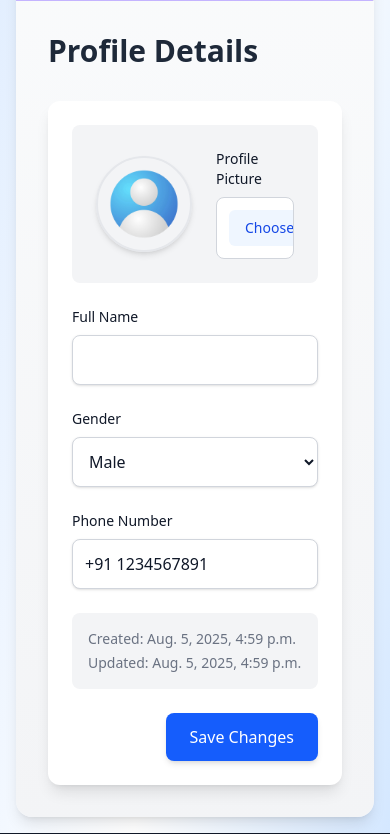
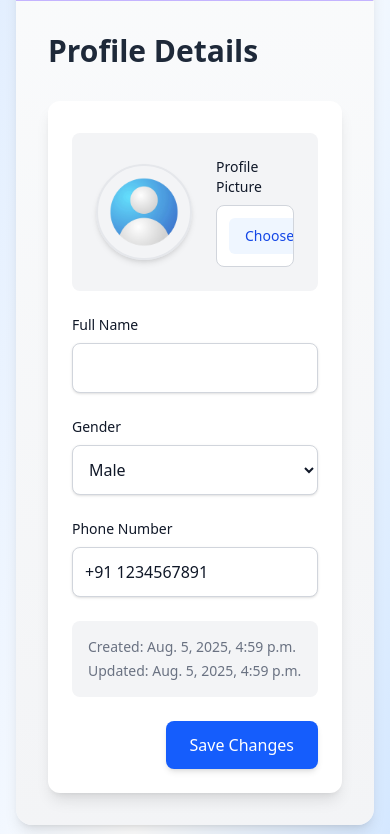
Before and after one commit to Prabhatsingh001/URL.ly, a Django app: page /accounts/profile-edit/e3273208-6754-4d81-aac5-9370b465054f/ in a window 390 px wide. Shown: the part 423-1257 px from the top of the page. Run offline with Django 5.2, Linux system fonts and the light colour scheme; the visitor is signed in with stand-in values (Sample User, id 1); style sheets or scripts are compiled from the project's sources; some libraries are stand-ins or nearby versions.

Commit message:
responsive design

```diff
--- a/UrlShortner/Auth/templates/profile.html
+++ b/UrlShortner/Auth/templates/profile.html
@@ -3,7 +3,7 @@
 
 {% block profile_content %}
   <div class="max-w-2xl mx-auto p-6 bg-white rounded-xl shadow-lg space-y-6">
-    <div class="flex items-center space-x-6 bg-gray-100 p-6 rounded-lg transition-all duration-300 hover:shadow-md">
+    <div class="flex flex-wrap mt-2 md:mt-0 items-center space-x-6 bg-gray-100 p-6 rounded-lg transition-all duration-300 hover:shadow-md">
       <div class="relative group">
         {% if profile.profile_image %}
           <img src="{{ profile.profile_image.url }}" alt="Profile Avatar"
--- a/UrlShortner/Auth/templates/profile_setting.html
+++ b/UrlShortner/Auth/templates/profile_setting.html
@@ -5,7 +5,7 @@
   <form class="space-y-6 max-w-2xl mx-auto p-6 bg-white rounded-xl shadow-lg" method="POST" enctype="multipart/form-data">
     {% csrf_token %}
 
-    <div class="flex items-center space-x-6 mb-6 bg-gray-100 p-6 rounded-lg transition-all duration-300 hover:shadow-md">
+    <div class="flex flex-wrap mt-2 md:mt-0 items-center space-x-6 mb-6 bg-gray-100 p-6 rounded-lg transition-all duration-300 hover:shadow-md">
       <div class="relative group">
         {% if profile.profile_image %}
           <img src="{{ profile.profile_image.url }}" alt="Profile Avatar"
--- a/UrlShortner/Auth/templates/profile_update_password.html
+++ b/UrlShortner/Auth/templates/profile_update_password.html
@@ -2,7 +2,7 @@
 {% load static %}
 
 {% block profile_content %}
-<div class="flex items-center space-x-4 mb-8 bg-gray-50 p-4 rounded-lg shadow-sm">
+<div class="flex flex-wrap mt-2 md:mt-0 items-center space-x-4 mb-8 bg-gray-50 p-4 rounded-lg shadow-sm">
         {% if profile.profile_image %}
           <img src="{{ profile.profile_image.url }}" alt="Avatar"
                class="w-20 h-20 rounded-full object-cover border border-gray-300 shadow-sm hover:scale-105 transition duration-200">
@@ -23,7 +23,7 @@
           <input type="password" placeholder="new password" id="password" name="password"
                 class="w-full border border-gray-200 rounded-lg p-3 bg-gray-50 text-gray-700 shadow-sm focus:outline-none" />
           <span class="absolute inset-y-0 right-4 flex items-center cursor-pointer mt-2" onclick="togglePasswordVisibility('password', this)">
-            <svg xmlns="http://www.w3.org/2000/svg" fill="none" viewBox="0 0 24 24" stroke-width="1.5" stroke="currentColor" class="w-6 h-6">
+            <svg xmlns="http://www.w3.org/2000/svg" fill="none" viewBox="0 0 24 24" stroke-width="1.5" stroke="gray" class="w-6 h-6 mt-4">
               <path stroke-linecap="round" stroke-linejoin="round" d="M2.036 12.322a1.012 1.012 0 0 1 0-.639C3.423 7.51 7.36 4.5 12 4.5c4.638 0 8.573 3.007 9.963 7.178.07.207.07.431 0 .639C20.577 16.49 16.64 19.5 12 19.5c-4.638 0-8.573-3.007-9.963-7.178Z" />
               <path stroke-linecap="round" stroke-linejoin="round" d="M15 12a3 3 0 1 1-6 0 3 3 0 0 1 6 0Z" />
             </svg>
@@ -35,7 +35,7 @@
           <input type="password" placeholder="confirm new password" id="confirm-password" name="confirm-password"
                 class="w-full border border-gray-200 rounded-lg p-3 bg-gray-50 text-gray-700 shadow-sm focus:outline-none" />
             <span class="absolute inset-y-0 right-4 flex items-center cursor-pointer mt-2" onclick="togglePasswordVisibility('confirm-password', this)">
-              <svg xmlns="http://www.w3.org/2000/svg" fill="none" viewBox="0 0 24 24" stroke-width="1.5" stroke="currentColor" class="w-6 h-6">
+              <svg xmlns="http://www.w3.org/2000/svg" fill="none" viewBox="0 0 24 24" stroke-width="1.5" stroke="gray" class="w-6 h-6 mt-4">
                 <path stroke-linecap="round" stroke-linejoin="round" d="M2.036 12.322a1.012 1.012 0 0 1 0-.639C3.423 7.51 7.36 4.5 12 4.5c4.638 0 8.573 3.007 9.963 7.178.07.207.07.431 0 .639C20.577 16.49 16.64 19.5 12 19.5c-4.638 0-8.573-3.007-9.963-7.178Z" />
                 <path stroke-linecap="round" stroke-linejoin="round" d="M15 12a3 3 0 1 1-6 0 3 3 0 0 1 6 0Z" />
               </svg>
--- a/UrlShortner/theme/static/css/dist/styles.css
+++ b/UrlShortner/theme/static/css/dist/styles.css
@@ -652,6 +652,9 @@
   .flex-col {
     flex-direction: column;
   }
+  .flex-wrap {
+    flex-wrap: wrap;
+  }
   .items-center {
     align-items: center;
   }
```
Also changed, not shown: UrlShortner/UrlShortner/settings.py (+0 -14 lines).
